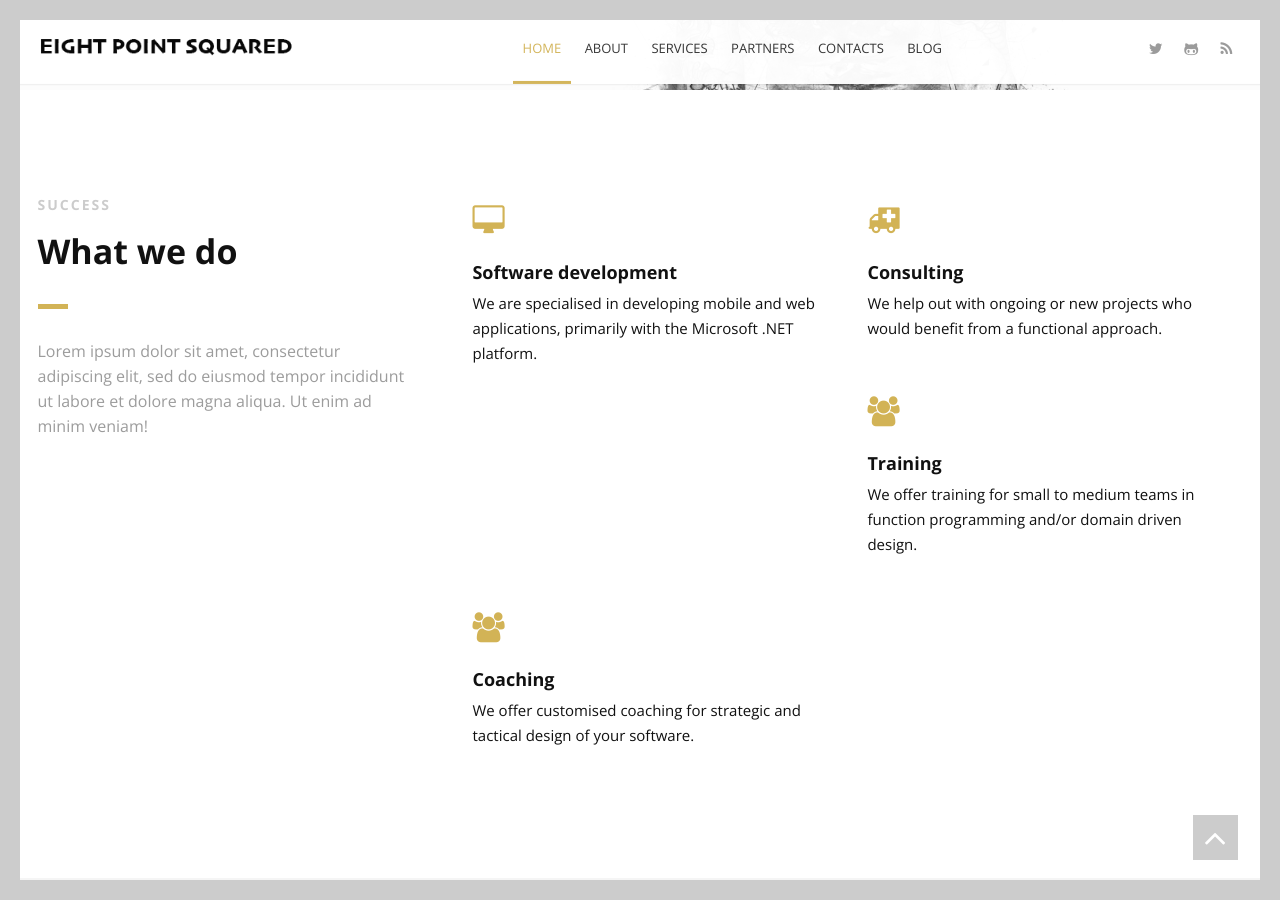
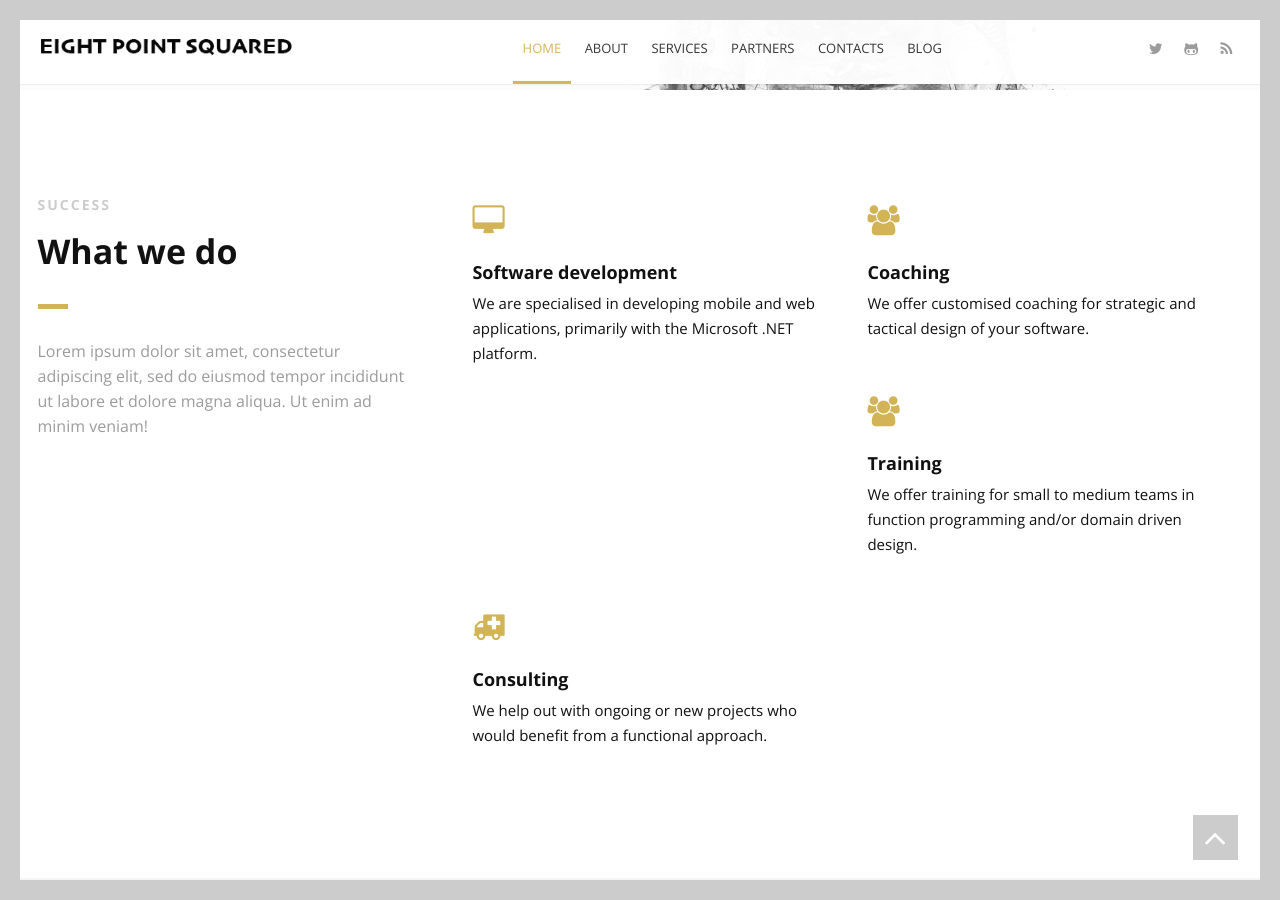
Before and after one commit to eightpointsquared/eightpointsquared.github.io, a Jekyll site: the page built from index.html, in a window 1280 px wide and 900 px high, scrolled down 654 px. Built offline with Jekyll 4.4.1, drawn with Linux system fonts in a browser that asks for light colours; the list of posts is cut into pages by our own code; some of the changed lines change nothing that is shown.

Commit message:
swap blocks

```diff
--- a/index.html
+++ b/index.html
@@ -38,12 +38,12 @@ title: Home
             <div class="col-2 icon-block icon-top wow fadeInUp" data-wow-delay="0.3s">
                 <!--Icon-->
                 <div class="icon">
-                    <i class="fa fa-ambulance fa-2x"></i>
+                    <i class="fa fa-users fa-2x"></i>
                 </div>
                 <!--Icon Block Description-->
                 <div class="icon-block-description">
-                    <h4>Consulting</h4>
-                    <p>We help out with ongoing or new projects who would benefit from a functional approach.</p>
+                    <h4>Coaching</h4>
+                    <p>We offer customised coaching for strategic and tactical design of your software.</p>
                 </div>
             </div>
             <!--End of Icon Block-->
@@ -66,12 +66,12 @@ title: Home
             <div class="col-2 icon-block icon-top wow fadeInUp" data-wow-delay="0.5s">
                 <!--Icon-->
                 <div class="icon">
-                    <i class="fa fa-users fa-2x"></i>
+                    <i class="fa fa-ambulance fa-2x"></i>
                 </div>
                 <!--Icon Block Description-->
                 <div class="icon-block-description">
-                    <h4>Coaching</h4>
-                    <p>We offer customised coaching for strategic and tactical design of your software.</p>
+                    <h4>Consulting</h4>
+                    <p>We help out with ongoing or new projects who would benefit from a functional approach.</p>
                 </div>
             </div>
             <!--End of Icon Block-->
```
